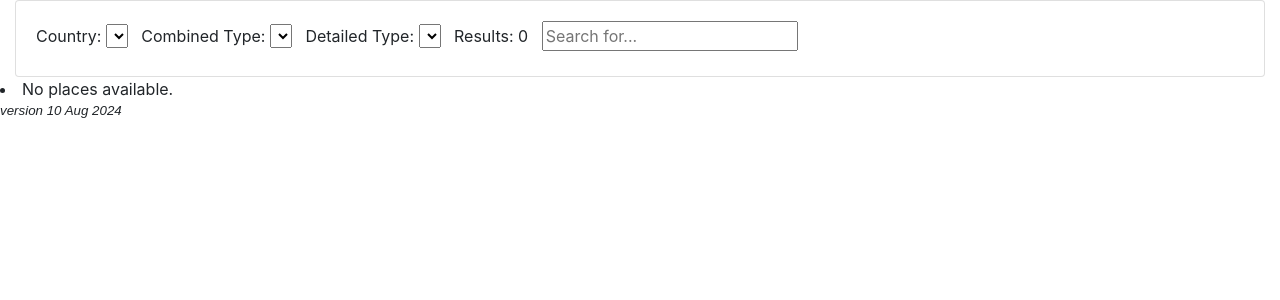
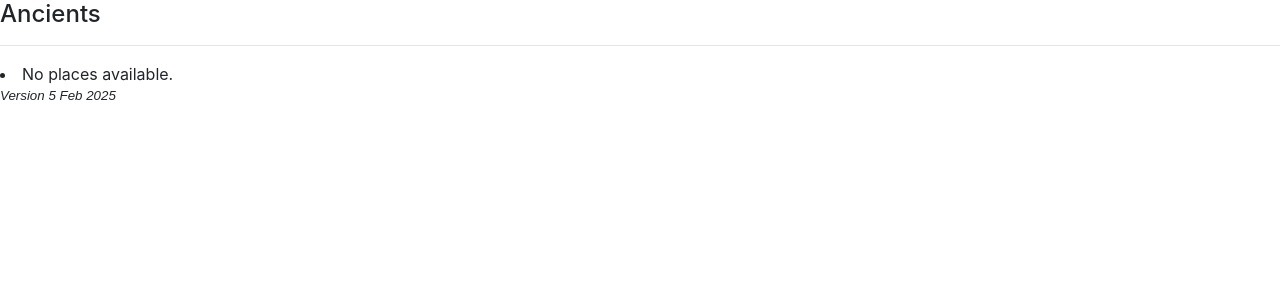
Before and after one commit to nvermaas/ancients, a Django app: template places/templates/list.html in a window 1280 px wide. Shown: the top 300 px of the page. Run offline with Django 4.2, Linux system fonts and the light colour scheme; the template is opened without the code that fills it, so the values that code supplies are empty; some libraries are stand-ins or nearby versions.

Commit message:
add list view

```diff
--- a/ancients/settings/docker.py
+++ b/ancients/settings/docker.py
@@ -1,4 +1,4 @@
-from sniffers.settings.base import *
+from ancients.settings.base import *
 DEBUG = True
 ALLOWED_HOSTS = ['*']
 
--- a/places/models.py
+++ b/places/models.py
@@ -3,11 +3,11 @@ from django.utils import timezone
 
 class Place(models.Model):
     name = models.CharField(max_length=30)
-    type = models.CharField(max_length=100, blank=True)
-    region = models.CharField(max_length=100, blank=True)
+    type = models.CharField(max_length=100, blank=True, null=True)
+    region = models.CharField(max_length=100, blank=True, null=True)
     longtitude = models.FloatField()
     latitude = models.FloatField()
-    description = models.TextField(blank=True)
+    description = models.TextField(blank=True, null=True)
 
     def __str__(self):
         return self.ip + ' - ' + str(self.address)
--- a/places/templates/base.html
+++ b/places/templates/base.html
@@ -3,7 +3,7 @@
 <!DOCTYPE html>
 <html lang="en">
   <head>
-    <title>Sniffers Map</title>
+    <title>Ancients Map</title>
     <meta name="viewport" content="width=device-width, initial-scale=1.0"/>
     <link rel="stylesheet" type="text/css" href="{% static 'my_style.css' %}"/>
     <link rel="stylesheet" type="text/css" href="{% static 'map.css' %}" />
@@ -24,5 +24,5 @@
     {% block myBlock %}
     {% endblock %}
   </body>
-<p class="footer"> version 10 Aug 2024</p>
+    <p class="footer"> Version 5 Feb 2025</p>
 </html>
--- a/places/templates/list.html
+++ b/places/templates/list.html
@@ -2,32 +2,18 @@
 {% load static %}
 
 {% block myBlock %}
-    <div class="container-fluid">
-    {% include 'dropdown_filters_list.html' %}
 
-    <div class="row">
+    <h4>Ancients</h4>
+    <hr>
+    {% for place in object_list %}
+        <h5>{{ place.name }} - {{ place.region }} - {{ place.type }} </h5>
 
-    {% for place in places %}
-        <div class="col-sm-6 col-lg-6">
-            <div class="card" style="width: 90%;">
-                <hr>
-                <div class="card-body">
-                    <h4 class="card-title">
-                        {{ place.name }} - {{ place.region }} - {{ place.type }}
-                    </h4>
-                    <p class="card-text">
-                        {{ place.description|safe }}
-                    </p>
-                    <a href="{% url 'places:set-view' place.pk %}" class="btn btn-primary btn-md" role="button"><i class="fas fa-globe"></i> Map</a>
-                    <a href="{% url 'places:set-google-maps' place.pk %}" target="_blank" class="btn btn-primary btn-md" role="button"><i class="fas fa-globe"></i> Google Maps</a>
-                </div>
-            </div>
-        </div>
+        {{ place.description|safe }}
 
+        <hr>
     {% empty %}
         <li>No places available.</li>
     {% endfor %}
 
-    </div>
-    </div>
+
 {% endblock %}
--- a/places/templates/map.html
+++ b/places/templates/map.html
@@ -2,7 +2,7 @@
 <!DOCTYPE html>
 <html lang="en">
   <head>
-    <title>Sniffers Map</title>
+    <title>Ancients Map</title>
     <meta
       name="viewport"
       content="width=device-width, initial-scale=1.0"
@@ -24,7 +24,7 @@
     ></script>
   </head>
   <body>
-    <h3>Sniffer {{ attacker_ip }} from {{ address }}</h3>
+    <h3>Place {{ type }}</h3>
     {{ markers|json_script:"markers-data" }}
     <div id="map"></div>
     <script src="{% static 'map.js' %}"></script>
--- a/places/urls.py
+++ b/places/urls.py
@@ -5,7 +5,7 @@ from . import views
 app_name = "places"
 
 urlpatterns = [
-
+    path("list", views.ListView.as_view()),
     path("", views.IndexView.as_view()),
     path("map/<ip>", views.MarkersMapView.as_view()),
     path("latest", views.LatestHackerView.as_view()),
```
Also changed, not shown: data/megp_kml_convert.py (+15 -1 lines), docker/docker-compose.yml (+6 -6 lines), places/views.py (+10 -3 lines), README.md, places/migrations/0001_initial.py (deleted), places/migrations/__init__.py (deleted), 1 other file.
